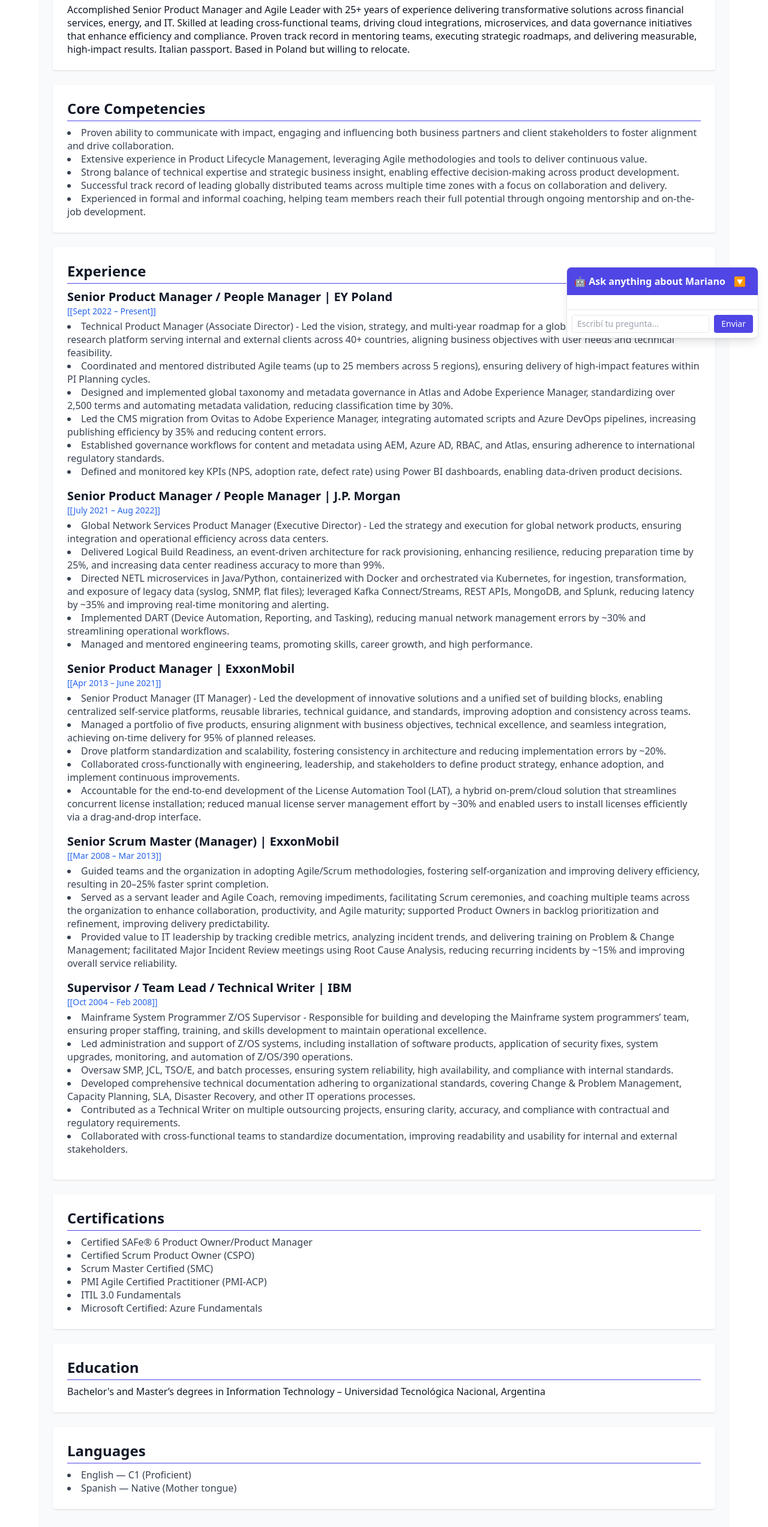
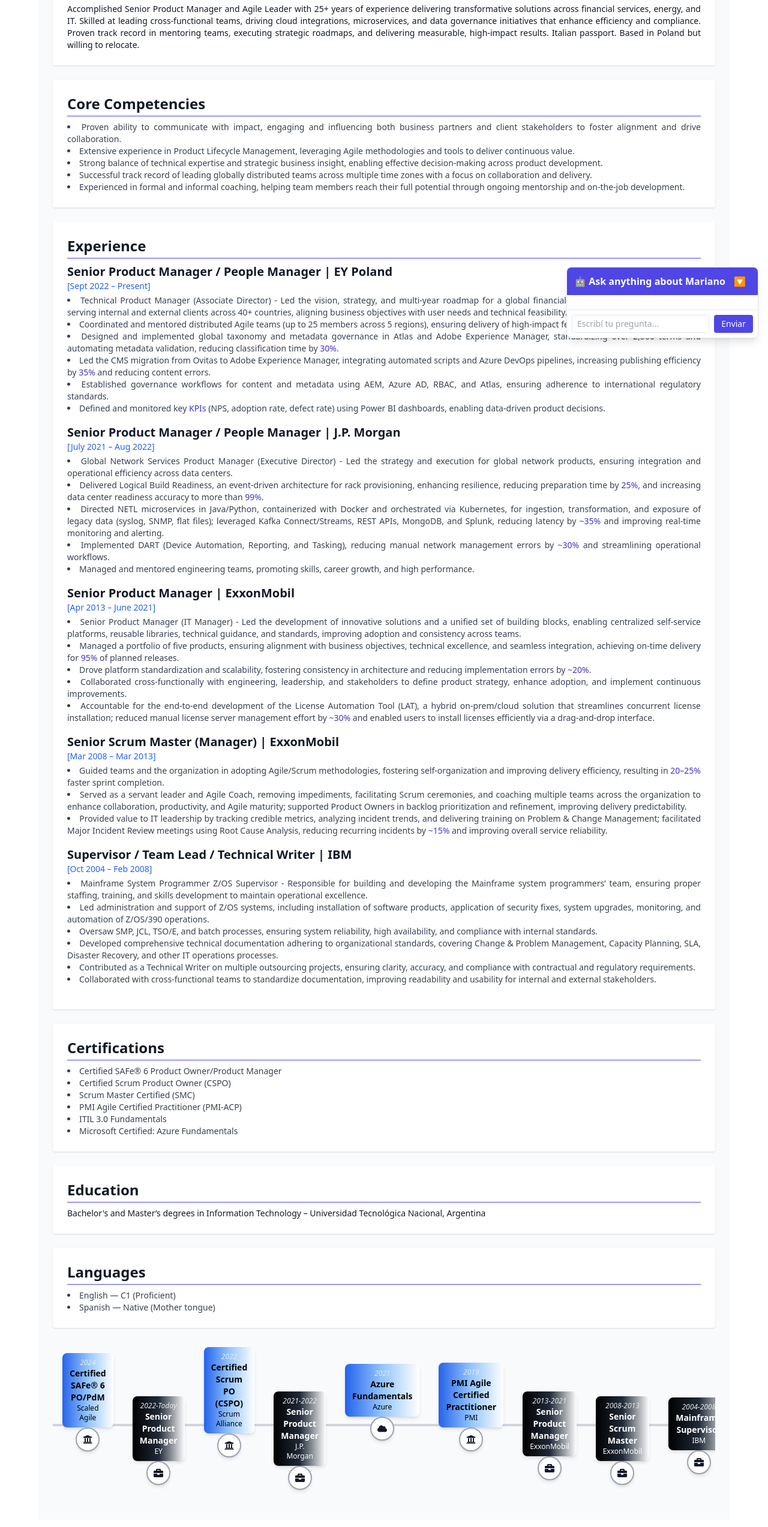
Before and after one commit to marianotue01/cv-mariano, a React (Create React App) app: page / in a window 1280 px wide. Shown: the part 220-2766 px from the top of the page at 60% size. Built offline with nearby package versions, Linux system fonts and the light colour scheme.

Commit message:
agregando nuevas features

```diff
--- a/src/components/AudioPresentation.jsx
+++ b/src/components/AudioPresentation.jsx
@@ -8,7 +8,7 @@
     }
 
     const msg = new SpeechSynthesisUtterance(
-      "Hi, This is Mariano, I am a senior Product Manager. Please reach out to me if you have any questions."
+      "Hi! Pleased to meet you and welcome to my page. Feel free to reach out if you have any questions or ideas."
     );
     msg.lang = "en-US";
     msg.rate = 1;
--- /dev/null
+++ b/src/components/Section.jsx
@@ -0,0 +1,11 @@
+// src/components/Section.jsx
+import React from "react";
+
+export default function Section({ title, children }) {
+  return (
+    <section className="mb-6 bg-white p-6 rounded shadow">
+      <h2 className="text-2xl font-bold mb-2 border-b border-indigo-600 pb-1">{title}</h2>
+      <div className="text-justify leading-snug">{children}</div>
+    </section>
+  );
+}
--- /dev/null
+++ b/src/components/TextWithKeywords.jsx
@@ -0,0 +1,33 @@
+// src/components/TextWithKeywords.jsx
+import React from "react";
+
+// Componente para palabras clave con sombra sutil
+const Keyword = ({ children }) => (
+  <span className="text-indigo-700 drop-shadow-sm">{children}</span>
+);
+
+/**
+ * TextWithKeywords
+ * @param {string} text - Texto completo
+ * @param {string[]} keywords - Palabras clave a resaltar
+ */
+export default function TextWithKeywords({ text, keywords = [] }) {
+  return (
+    <>
+      {text.split(" ").map((word, idx) => {
+        // Limpiar signos de puntuación para comparar
+        const cleanWord = word.replace(/[.,;:()]/g, "");
+
+        // Detectar porcentajes (ej: 80%)
+        const isPercentage = /\d+%/.test(cleanWord);
+
+        // Si es keyword o porcentaje, envolver en <Keyword>
+        return keywords.includes(cleanWord) || isPercentage ? (
+          <Keyword key={idx}>{word} </Keyword>
+        ) : (
+          word + " "
+        );
+      })}
+    </>
+  );
+}
--- a/src/frontend/App.js
+++ b/src/frontend/App.js
@@ -14,17 +14,26 @@
   languages,
 } from "./data";
 
+import Section from "../components/Section";
+import TextWithKeywords from "../components/TextWithKeywords";
+
 import "react-vertical-timeline-component/style.min.css";
 import "../index.css";
+
+// Palabras clave globales
+const globalKeywords = [
+    "Cloud",  "Leadership", "Microservices", "KPIs"
+];
 
 export default function App() {
   return (
     <div className="max-w-6xl mx-auto p-6 font-sans text-gray-900 bg-gray-50 min-h-screen relative leading-snug">
+
       {/* Imagen de Mariano */}
       <img
         src="/4x4.jpg"
         alt="Foto de Mariano Tuero"
-        className="absolute top-6 right-6 w-28 h-28 object-cover object-top rounded-full border shadow-md"
+        className="absolute top-5 right-8 w-28 h-28 object-cover object-top rounded-full border shadow-md"
       />
 
       {/* Header */}
@@ -33,7 +42,7 @@
           Mariano Tuero New Features
           <AudioPresentation small />
         </h1>
-        <p className="text-lg text-indigo-700 font-semibold">
+        <p className="text-lg font-semibold text-indigo-700">
           Senior Product Manager | Leader | Multilingual (ES/EN/PT)
         </p>
         <p className="text-sm text-gray-600">Warsaw, Poland | mariano.tuero@email.com</p>
@@ -51,62 +60,70 @@
       </header>
 
       {/* About */}
-      <section className="mb-6 bg-white p-6 rounded shadow">
-        <h2 className="text-2xl font-bold mb-2 border-b border-indigo-600 pb-1">About</h2>
-        <p>{about}</p>
-      </section>
+      <Section title="About">
+        <p className="text-sm">
+          <TextWithKeywords text={about} keywords={globalKeywords} />
+        </p>
+      </Section>
 
       {/* Core Competencies */}
-      <section className="mb-6 bg-white p-6 rounded shadow">
-        <h2 className="text-2xl font-bold mb-2 border-b border-indigo-600 pb-1">Core Competencies</h2>
-        <ul className="list-disc list-inside text-gray-700 leading-snug">
+      <Section title="Core Competencies">
+        <ul>
           {coreCompetencies.map((item, i) => (
-            <li key={i}>{item}</li>
+            <li key={i} className="text-sm">
+              <TextWithKeywords text={item} keywords={globalKeywords} />
+            </li>
           ))}
         </ul>
-      </section>
+      </Section>
 
       {/* Experience */}
-      <section className="mb-6 bg-white p-6 rounded shadow">
-        <h2 className="text-2xl font-bold mb-2 border-b border-indigo-600 pb-1">Experience</h2>
+      <Section title="Experience">
         {experience.map((exp, i) => (
           <div key={i} className="mb-4">
-            <h3 className="text-xl font-semibold">{exp.role} | {exp.company}</h3>
+            <h3 className="text-xl font-semibold">
+              {exp.role} | {exp.company}
+            </h3>
             <p className="text-sm text-blue-600 mb-1">[{exp.period}]</p>
-            <ul className="list-disc list-inside text-gray-700 leading-snug">
+            <ul>
               {exp.description.map((desc, j) => (
-                <li key={j}>{desc}</li>
+                <li key={j} className="text-sm">
+                  <TextWithKeywords text={desc} keywords={globalKeywords} />
+                </li>
               ))}
             </ul>
           </div>
         ))}
-      </section>
+      </Section>
 
       {/* Certifications */}
-      <section className="mb-6 bg-white p-6 rounded shadow">
-        <h2 className="text-2xl font-bold mb-2 border-b border-indigo-600 pb-1">Certifications</h2>
-        <ul className="list-disc list-inside text-gray-700 leading-snug">
+      <Section title="Certifications">
+        <ul>
           {certifications.map((cert, i) => (
-            <li key={i}>{cert}</li>
+            <li key={i} className="text-sm">
+              <TextWithKeywords text={cert} keywords={globalKeywords} />
+            </li>
           ))}
         </ul>
-      </section>
+      </Section>
 
       {/* Education */}
-      <section className="mb-6 bg-white p-6 rounded shadow">
-        <h2 className="text-2xl font-bold mb-2 border-b border-indigo-600 pb-1">Education</h2>
-        <p>{education}</p>
-      </section>
+      <Section title="Education">
+        <p className="text-sm">
+          <TextWithKeywords text={education} keywords={globalKeywords} />
+        </p>
+      </Section>
 
       {/* Languages */}
-      <section className="mb-6 bg-white p-6 rounded shadow">
-        <h2 className="text-2xl font-bold mb-2 border-b border-indigo-600 pb-1">Languages</h2>
-        <ul className="list-disc list-inside text-gray-700 leading-snug">
+      <Section title="Languages">
+        <ul>
           {languages.map((lang, i) => (
-            <li key={i}>{lang}</li>
+            <li key={i} className="text-sm">
+              <TextWithKeywords text={lang} keywords={globalKeywords} />
+            </li>
           ))}
         </ul>
-      </section>
+      </Section>
 
       {/* Componentes extra */}
       <ChatBot />
--- a/src/frontend/data.js
+++ b/src/frontend/data.js
@@ -17,7 +17,7 @@
   {
     company: "EY Poland",
     role: "Senior Product Manager / People Manager",
-    period: "[Sept 2022 – Present]",
+    period: "Sept 2022 – Present",
     description: [
       "Technical Product Manager (Associate Director) - Led the vision, strategy, and multi-year roadmap for a global financial reporting and research platform serving internal and external clients across 40+ countries, aligning business objectives with user needs and technical feasibility.",
       "Coordinated and mentored distributed Agile teams (up to 25 members across 5 regions), ensuring delivery of high-impact features within PI Planning cycles.",
@@ -30,7 +30,7 @@
   {
     company: "J.P. Morgan",
     role: "Senior Product Manager / People Manager",
-    period: "[July 2021 – Aug 2022]",
+    period: "July 2021 – Aug 2022",
     description: [
       "Global Network Services Product Manager (Executive Director) - Led the strategy and execution for global network products, ensuring integration and operational efficiency across data centers.",
       "Delivered Logical Build Readiness, an event-driven architecture for rack provisioning, enhancing resilience, reducing preparation time by 25%, and increasing data center readiness accuracy to more than 99%.",
@@ -42,7 +42,7 @@
   {
     company: "ExxonMobil",
     role: "Senior Product Manager",
-    period: "[Apr 2013 – June 2021]",
+    period: "Apr 2013 – June 2021",
     description: [
       "Senior Product Manager (IT Manager) - Led the development of innovative solutions and a unified set of building blocks, enabling centralized self-service platforms, reusable libraries, technical guidance, and standards, improving adoption and consistency across teams.",
       "Managed a portfolio of five products, ensuring alignment with business objectives, technical excellence, and seamless integration, achieving on-time delivery for 95% of planned releases.",
@@ -54,7 +54,7 @@
   {
     company: "ExxonMobil",
     role: "Senior Scrum Master (Manager)",
-    period: "[Mar 2008 – Mar 2013]",
+    period: "Mar 2008 – Mar 2013",
     description: [
       "Guided teams and the organization in adopting Agile/Scrum methodologies, fostering self-organization and improving delivery efficiency, resulting in 20–25% faster sprint completion.",
       "Served as a servant leader and Agile Coach, removing impediments, facilitating Scrum ceremonies, and coaching multiple teams across the organization to enhance collaboration, productivity, and Agile maturity; supported Product Owners in backlog prioritization and refinement, improving delivery predictability.",
@@ -64,7 +64,7 @@
   {
     company: "IBM",
     role: "Supervisor / Team Lead / Technical Writer",
-    period: "[Oct 2004 – Feb 2008]",
+    period: "Oct 2004 – Feb 2008",
     description: [
       "Mainframe System Programmer Z/OS Supervisor - Responsible for building and developing the Mainframe system programmers’ team, ensuring proper staffing, training, and skills development to maintain operational excellence.",
       "Led administration and support of Z/OS systems, including installation of software products, application of security fixes, system upgrades, monitoring, and automation of Z/OS/390 operations.",
--- a/src/index.css
+++ b/src/index.css
@@ -28,3 +28,6 @@
   left: auto !important;
   text-align: left;
 }
+ul {
+  @apply list-disc list-inside text-gray-700;
+}
```
